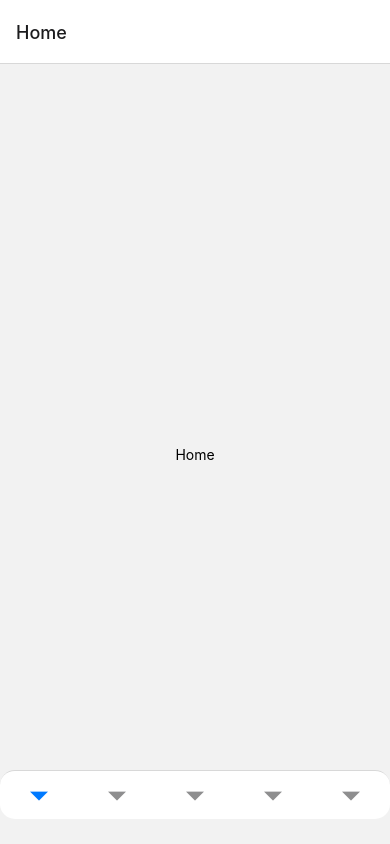
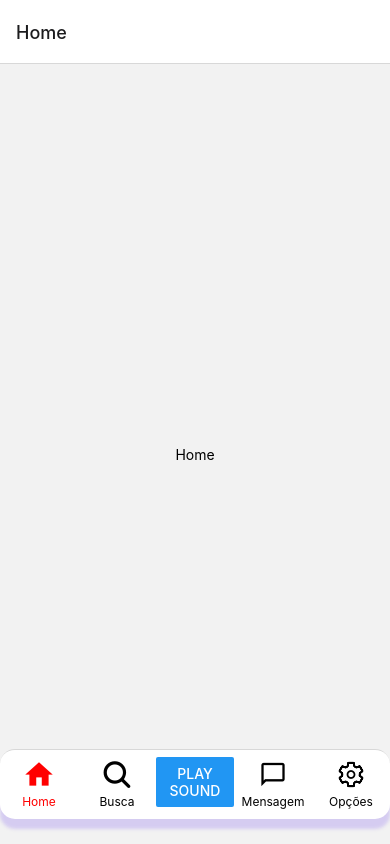
Before and after one commit to HelvioFilho/ahda-mobile, a React Native app: screen / in a window 390 px wide. Built offline with nearby package versions, Linux system fonts and the light colour scheme.

Commit message:
Bottom tab navigation done

```diff
--- a/src/routes/app.routes.tsx
+++ b/src/routes/app.routes.tsx
@@ -1,9 +1,9 @@
 import React from 'react';
 import { createBottomTabNavigator } from '@react-navigation/bottom-tabs';
-import { ParamListBase } from '@react-navigation/native';
 import { Home } from '../screens/Home';
 import { SinglePage } from '../screens/SinglePage';
-
+import { MaterialCommunityIcons, Ionicons } from '@expo/vector-icons';
+import { Player } from '../components/Player';
 
 export function BottomRoute() {
   const { Navigator, Screen } = createBottomTabNavigator();
@@ -11,11 +11,23 @@ export function BottomRoute() {
   return (
     <Navigator
       screenOptions={{
-        tabBarShowLabel: false,
         tabBarStyle: {
           position: 'absolute',
           bottom: 25,
-          borderRadius: 15
+          height: 70,
+          borderRadius: 15,
+          shadowColor: '#7F5DF0',
+          shadowOffset: { width: 0, height: 10 },
+          shadowOpacity: 0.25,
+          shadowRadius: 3.5,
+          elevation: 5,
+          paddingTop: 5,
+          paddingBottom: 10,
+        },
+        tabBarActiveTintColor: 'red',
+        tabBarInactiveTintColor: 'black',
+        tabBarLabelStyle: {
+          fontSize: 12,
         }
       }}
 
@@ -23,22 +35,48 @@ export function BottomRoute() {
       <Screen
         name="Home"
         component={Home}
+        options={{
+          tabBarIcon: ({ focused }) => (
+            <MaterialCommunityIcons color={focused ? 'red' : 'black'} name={focused ? "home" : "home-outline"} size={33} />
+          )
+        }}
       />
       <Screen
-        name="Search"
+        name="Busca"
         component={SinglePage}
+        options={{
+          tabBarIcon: ({ focused }) => (
+            <Ionicons color={focused ? 'red' : 'black'} name="search" size={33} />
+          )
+        }}
       />
       <Screen
         name="Play"
         component={Home}
+        options={{
+          tabBarLabel: '',
+          tabBarButton: () => (
+            <Player />
+          )
+        }}
       />
       <Screen
-        name="Message"
+        name="Mensagem"
         component={Home}
+        options={{
+          tabBarIcon: ({ focused }) => (
+            <MaterialCommunityIcons color={focused ? 'red' : 'black'} name={focused ? 'message' : 'message-outline'} size={28} />
+          )
+        }}
       />
       <Screen
-        name="Setting"
+        name="Opções"
         component={Home}
+        options={{
+          tabBarIcon: ({ focused }) => (
+            <Ionicons color={focused ? 'red' : 'black'} name={focused ? 'settings' : 'settings-outline'} size={28} />
+          )
+        }}
       />
     </Navigator>
   )
```
Also changed, not shown: src/routes/styles.ts (deleted).
